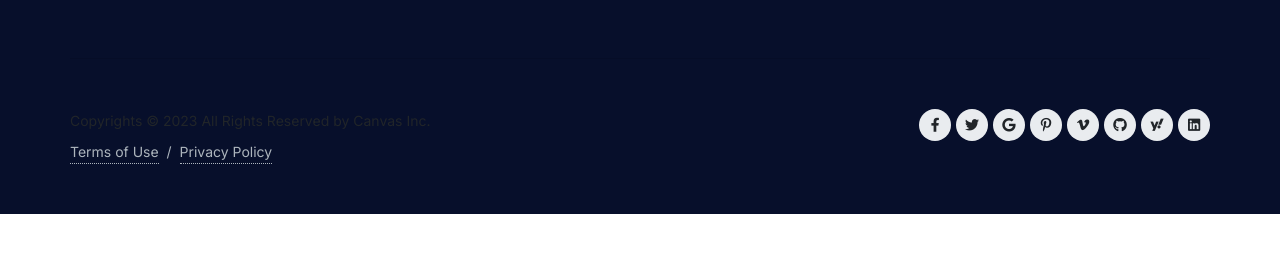
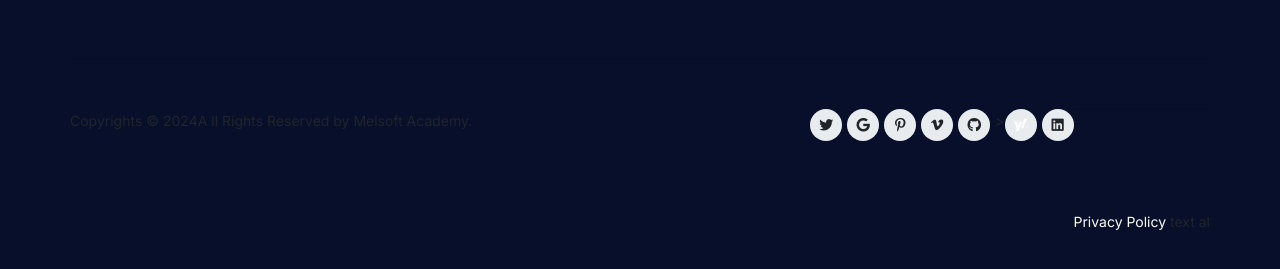
Before and after one commit to MphoVersace/melsoft-page, a plain HTML site: page demo-agency.html in a window 1280 px wide. Shown: the part 5408-5677 px from the top of the page. Before the commit the page ends 5622 px from the top, so only its background shows below. Drawn offline with nearby package versions, Linux system fonts and the light colour scheme; files whose address does not match are found by name.

Commit message:
footer change

```diff
--- a/css/custom.css
+++ b/css/custom.css
@@ -5,8 +5,6 @@
 	Overwriting Default Theme Styles for Better Handling Updates
 -----------------------------------------------------------------*/
 /* this is for the background of the logpo  */
-
-
 
 .mango {
   background-color: #070f2b;
@@ -51,6 +49,10 @@ li {
 }
 
 /* for icons */
-.i-plain{
+.i-plain {
   color: yellow !important;
 }
+/* center Privacy policy*/
+a,div{
+  text align-self: start;
+}
--- a/demo-agency.html
+++ b/demo-agency.html
@@ -733,9 +733,9 @@
           <div class="container">
             <div class="row justify-content-between col-mb-30">
               <div class="col-12 col-md-auto text-center text-md-start">
-                Copyrights &copy; 2023 All Rights Reserved by Canvas Inc.<br />
+                Copyrights &copy; 2024A ll Rights Reserved by Melsoft Academy.<br />
                 <div class="copyright-links">
-                  <a href="#">Terms of Use</a> / <a href="#">Privacy Policy</a>
+
                 </div>
               </div>
 
@@ -743,14 +743,6 @@
                 <div
                   class="d-flex justify-content-center justify-content-md-end"
                 >
-                  <a
-                    href="#"
-                    class="social-icon rounded-circle si-small bg-light h-bg-facebook"
-                  >
-                    <i class="fa-brands fa-facebook-f"></i>
-                    <i class="fa-brands fa-facebook-f"></i>
-                  </a>
-
                   <a
                     href="#"
                     class="social-icon rounded-circle si-small bg-light h-bg-twitter"
@@ -791,10 +783,10 @@
                     <i class="fa-brands fa-github"></i>
                   </a>
 
+                  >
                   <a
                     href="#"
                     class="social-icon rounded-circle si-small bg-light h-bg-yahoo"
-                  >
                     <i class="fa-brands fa-yahoo"></i>
                     <i class="fa-brands fa-yahoo"></i>
                   </a>
@@ -806,6 +798,15 @@
                     <i class="fa-brands fa-linkedin"></i>
                     <i class="fa-brands fa-linkedin"></i>
                   </a>
+                  <div id="Privacy Poloicy">
+                    <div class="container"></div>
+                    <a href="https://lh7-us.googleusercontent.com/92UBNV0J9TRwGRiPXCAvr1Nvpllk6mCFNK1XiEM15KLsh60uhgreNY_ZR5sC_V_Z8YZ1Te-qB6l_iy3bnhX9PcIjTeXyFVWCOlbQdIL2CM_mutnD_cxCRgqVuvbrqUC42U345uRiDWr4kNPzI8fiDGs">Privacy Policy</a>
+                    text al
+
+
+
+
+                  </div>
                 </div>
               </div>
             </div>
```
